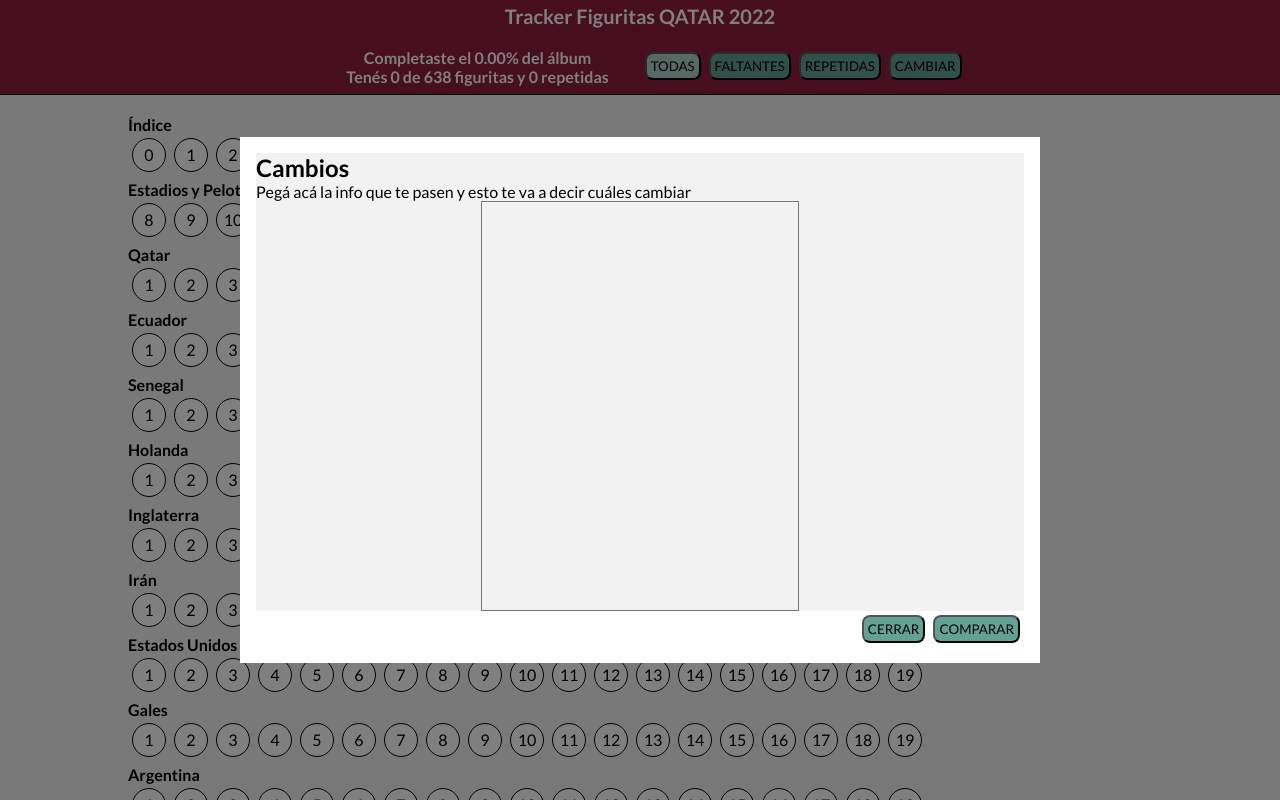
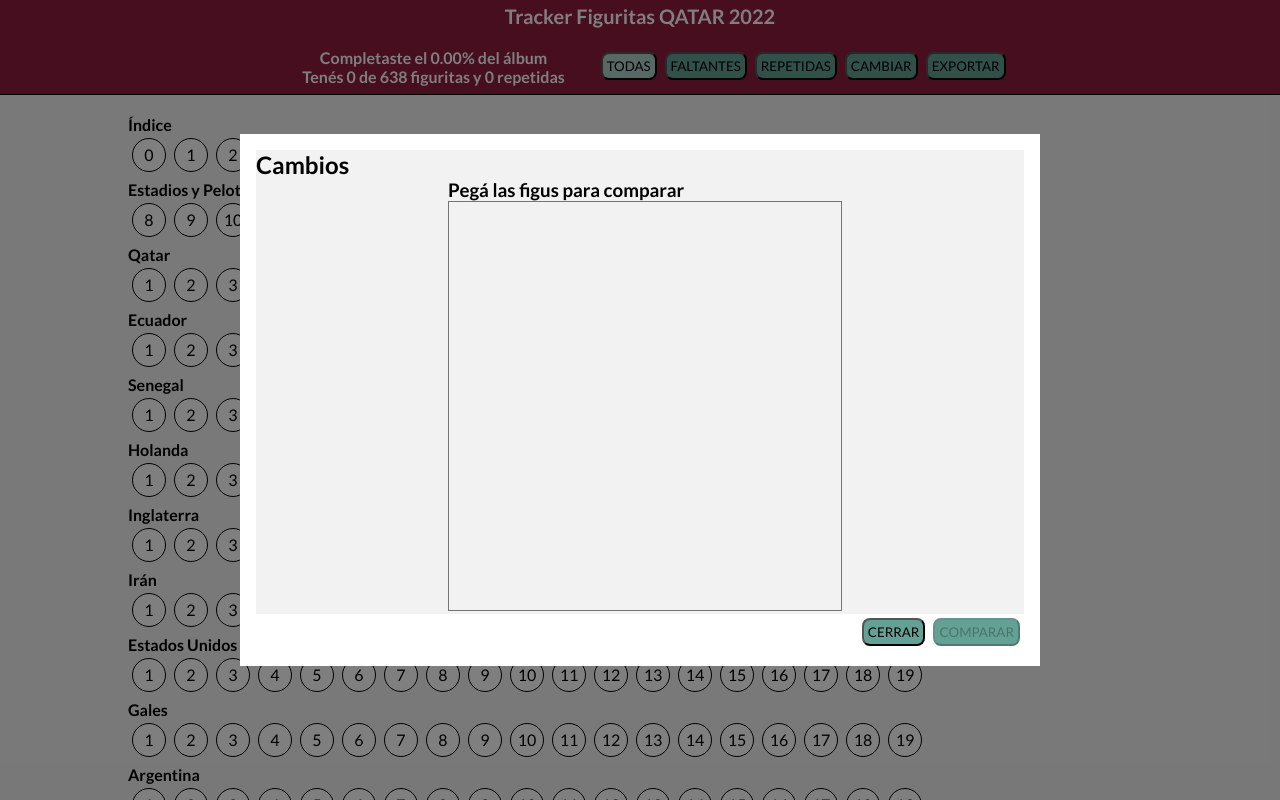
Before and after one commit to maeriens/figuritas, a React app: page / in a window 1280 px wide. Both pictures are taken after a click on the button "CAMBIAR". Shown: the top 800 px of the page. Built offline with nearby package versions, Linux system fonts and the light colour scheme.

Commit message:
Agrego funcionalidad para exportar

```diff
--- a/src/App.js
+++ b/src/App.js
@@ -4,6 +4,7 @@
 import { emptyAlbumData, calculateCompletion, fwcGroups, editTeamFwc } from "./albumHelpers";
 import Team from "./Team";
 import Modal from "./Modal";
+import { formatToCopy } from "./clipboardHelper";
 
 function App() {
 
@@ -37,6 +38,8 @@
     updateAlbumData(newAlbumData);
   };
 
+  const exportData = () => navigator.clipboard.writeText(formatToCopy(albumData));
+
   useEffect(() => {
     const body = document.querySelector('body');
     body.style.overflow = openModal ? 'hidden' : 'auto';
@@ -60,6 +63,7 @@
           <button onClick={() => setMode(1)} className={mode === 1 ? 'selected' : null}>Faltantes</button>
           <button onClick={() => setMode(2)} className={mode === 2 ? 'selected' : null}>Repetidas</button>
           <button onClick={toggleModal} >Cambiar</button>
+          <button onClick={exportData}>Exportar</button>
         </div>
       </div>
       {openModal && <Modal onClose={toggleModal} albumData={albumData} />}
--- a/src/Modal.css
+++ b/src/Modal.css
@@ -23,8 +23,8 @@
     width: 100%;
 }
 
-.modal-body .compare {
-    width: 40%;
+.modal-body textarea {
+    width: 100%;
     height: 25rem;
     resize: none;
     padding: 0.25rem;
@@ -33,13 +33,6 @@
 .modal-body .result-container {
     flex: 1;
     margin: 0.5rem;
-}
-
-.modal-body .result {
-    width: 100%;
-    height: 25rem;
-    resize: none;
-    padding: 0.25rem;
 }
 
 .modal-footer {
--- a/src/Modal.jsx
+++ b/src/Modal.jsx
@@ -7,25 +7,34 @@
 const ModalComponent = ({ onClose, albumData }) => {
 
   const [value, setValue] = useState('');
-
+  const [mode, setMode] = useState('write');
   const [comparedData, setComparedData] = useState(null);
 
   const handleChange = ({ target }) => setValue(target.value || '')
 
   const onCompare = () => {
     setComparedData(comparar(albumData, value))
+    setMode('comparar')
   }
+
+  const onReset = () => setMode('compare');
+
+  const isCompareScreen = mode === 'comparar';
 
   return (
     <div className='modal' onClick={onClose}>
       <div className='modal-content' onClick={stopPropagation}>
         <div className="modal-header">
           <h2>Cambios</h2>
-          <span>Pegá acá la info que te pasen y esto te va a decir cuáles cambiar</span>
         </div>
         <div className="modal-body">
-          {!comparedData && <textarea value={value} className="compare" onChange={handleChange} />}
-          {comparedData && (
+          {!isCompareScreen && (
+            <div className="results-container" style={{ width: '50%' }}>
+              <h3>Pegá las figus para comparar</h3>
+              <textarea value={value} className="compare" onChange={handleChange} />
+            </div>
+          )}
+          {isCompareScreen && (
             <>
               <div className='result-container'>
                 <h3>PARA DAR: {comparedData[0].length}</h3>
@@ -40,7 +49,8 @@
         </div>
         <div className='modal-footer'>
           <button onClick={onClose}>CERRAR</button>
-          <button onClick={onCompare}>COMPARAR</button>
+          {!isCompareScreen && <button disabled={!value.length} onClick={onCompare}>COMPARAR</button>}
+          {isCompareScreen && <button onClick={onReset}>VOLVER ATRÁS</button>}
         </div>
       </div>
     </div>
--- /dev/null
+++ b/src/clipboardHelper.js
@@ -0,0 +1,27 @@
+const formatToCopy = albumData => {
+
+  let missingString = ''
+  let swapString = ''
+
+  albumData.forEach(({ team, stickers }) => {
+
+    const missing = stickers.filter(({ need }) => need);
+    const swaps = stickers.filter(({ swap }) => swap);
+
+    if (missing.length) {
+      missingString += missing.map(({ number }) => `${team.toUpperCase()} ${String(number).padStart(2, '0')}`).join(', ') + '\n'
+    }
+
+    if (swaps.length) {
+      swapString += swaps.map(({ number }) => `${team.toUpperCase()} ${String(number).padStart(2, '0')}`).join(', ') + '\n'
+    }
+
+  })
+
+  let finalString = 'MISSING: \n' + missingString + '\nREPEATED\n' + swapString
+
+  return finalString
+
+}
+
+module.exports = { formatToCopy }
```
